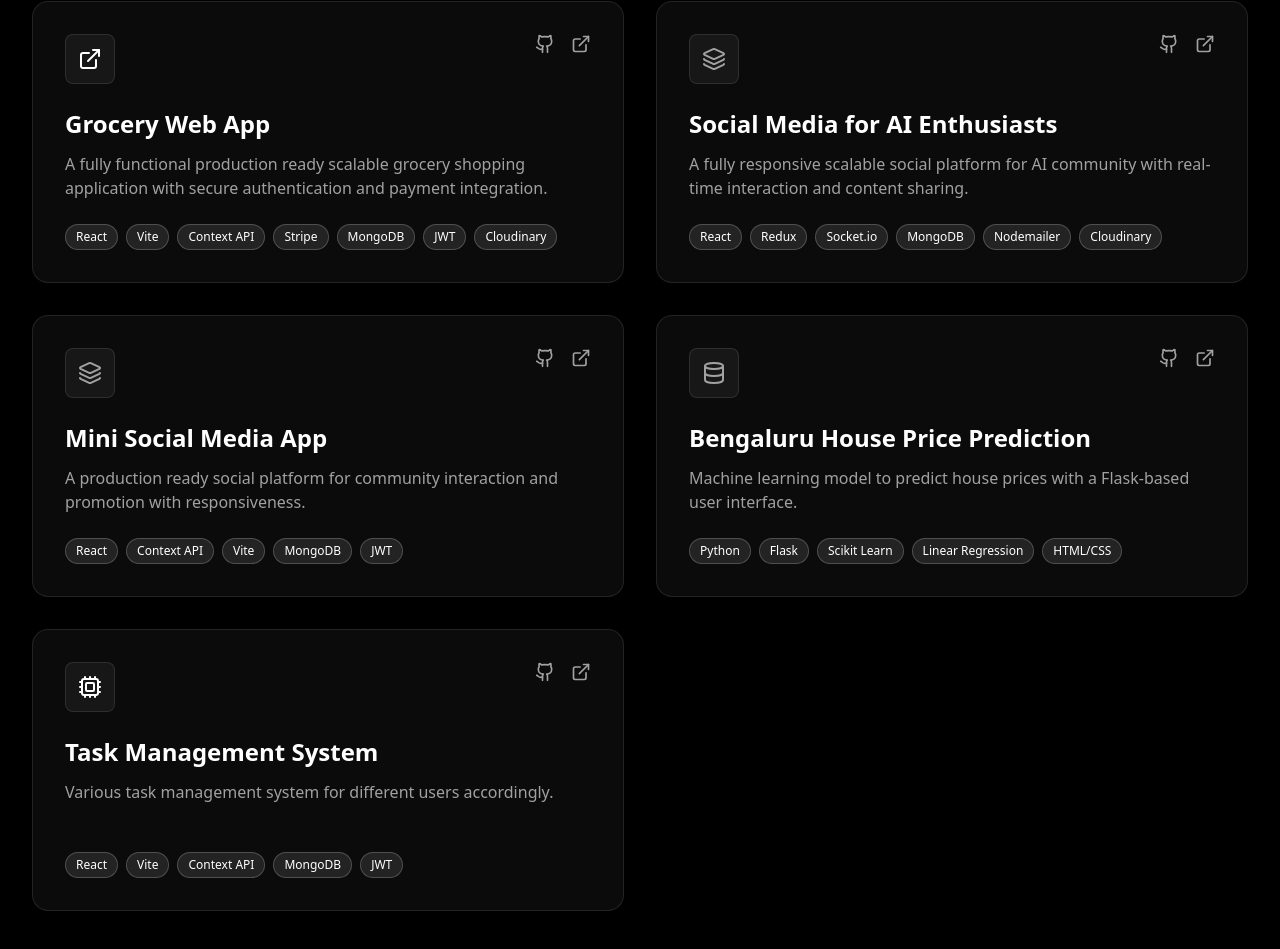
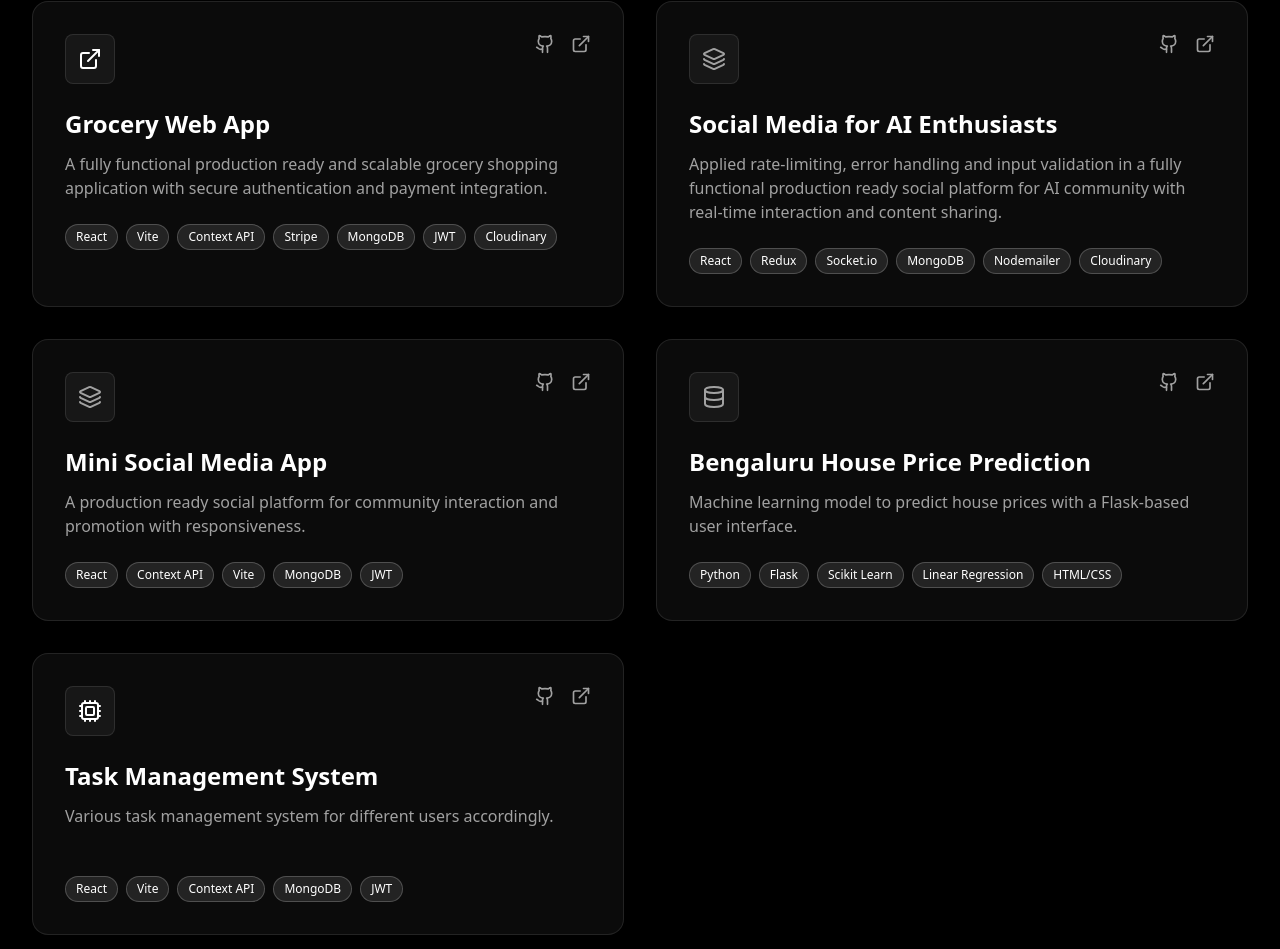
Before and after one commit to PriyanshiNmeher/portfolio, a Next.js app: page / in a window 1280 px wide. Shown: the part 2669-3618 px from the top of the page. Built offline with nearby package versions, Linux system fonts and the light colour scheme.

Commit message:
Update Projects.tsx

```diff
--- a/src/components/Projects.tsx
+++ b/src/components/Projects.tsx
@@ -6,7 +6,7 @@ import { ExternalLink, Github, Layers, Cpu, Database } from "lucide-react";
 const projects = [
     {
         title: "Grocery Web App",
-        description: "A fully functional production ready scalable grocery shopping application with secure authentication and payment integration.",
+        description: "A fully functional production ready and scalable grocery shopping application with secure authentication and payment integration.",
         tags: ["React", "Vite", "Context API", "Stripe", "MongoDB", "JWT", "Cloudinary"],
         icon: <ExternalLink size={24} className="text-white" />,
         link: "https://streetway-frontend.onrender.com",
@@ -14,7 +14,7 @@ const projects = [
     },
     {
         title: "Social Media for AI Enthusiasts",
-        description: "A fully responsive scalable social platform for AI community with real-time interaction and content sharing.",
+        description: "Applied rate-limiting, error handling and input validation in a fully functional production ready social platform for AI community with real-time interaction and content sharing.",
         tags: ["React", "Redux", "Socket.io", "MongoDB", "Nodemailer", "Cloudinary"],
         icon: <Layers size={24} className="text-neutral-400" />,
         link: "https://ai-app-roan-psi.vercel.app",
```
